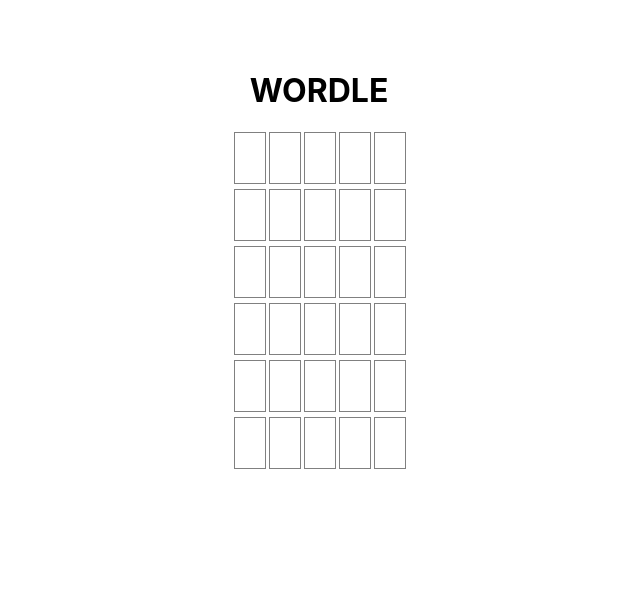
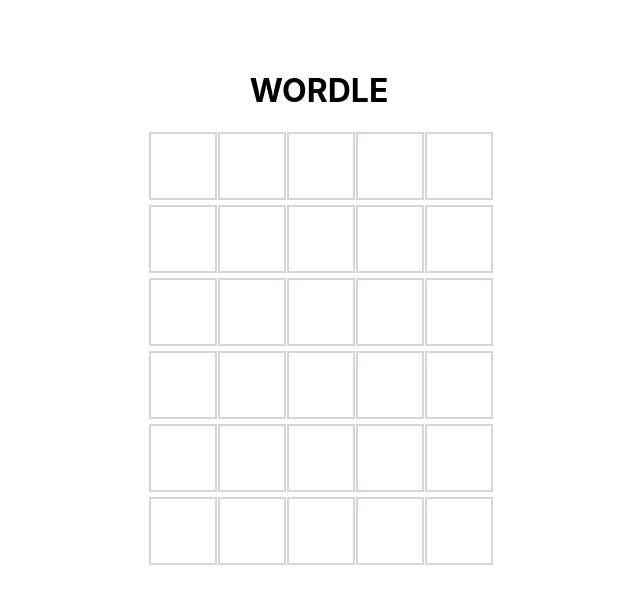
Before and after one commit to varushchi/wordle, a React (Create React App) app: page / in a window 1280 px wide. Shown: the top 604 px of the page, without its empty margins (321-961 px from the left). Built offline with nearby package versions, Linux system fonts and the light colour scheme; the HTML template or start-up script is replaced by a standard one.

Commit message:
tried animations

```diff
--- a/src/App.css
+++ b/src/App.css
@@ -1,8 +1,14 @@
 .App{
-  max-width: calc(5*30px + 5*5px);
+  width: calc(5*62px + 5*5px);
   margin-inline: auto;
   margin-top: 50px;
   display: flex;
   flex-direction: column;
   align-items: center;
+  justify-content: center;
+  border: none;
 }
+
+.App:focus{
+  outline: none;
+}
--- a/src/App.tsx
+++ b/src/App.tsx
@@ -1,4 +1,4 @@
-import React, { useEffect, useState } from 'react';
+import React, { useEffect, useRef, useState } from 'react';
 import './App.css';
 import Row from './Row';
 import words from './data/five-letter-words.json'
@@ -26,12 +26,24 @@
   const [currentLetter, setCurrentLetter] = useState(localStorage.getItem('currentLetter') !== null ? Number(localStorage.getItem('currentLetter')) : 0)
   const [currentRow, setCurrentRow] = useState(localStorage.getItem('currentRow') !== null ? Number(localStorage.getItem('currentRow')) : 0)
   const [wordOfToday, setWordOfToday] = useState(localStorage.getItem('wordOfToday') !== null ? String(localStorage.getItem('wordOfToday')) : '')
-  const [win, setWin] = useState(localStorage.getItem('win') !== null ? Boolean(localStorage.getItem('win')) : false)
-  const [loss, setLoss] = useState(localStorage.getItem('loss') !== null ? Boolean(localStorage.getItem('loss')) : false)
+  const [win, setWin] = useState(localStorage.getItem('win') !== null ? (localStorage.getItem('win') === 'true' ? true : false)  : false)
+  const [loss, setLoss] = useState(localStorage.getItem('loss') !== null ? (localStorage.getItem('loss') === 'true' ? true : false) : false)
   const [streak, setStreak] = useState(localStorage.getItem('streak') !== null ? Number(localStorage.getItem('streak')) : 0)
+  const [notAWord, setNotAWord] = useState(false)
+  const divRef: React.RefObject<HTMLDivElement> = useRef(null)
+
+  const yellowBackGround = '#c9b458'
+  const greenBackGround = '#6aaa64'
+  const grayBackGround = '#787c7e'
 
   useEffect(() => {
-    setWordOfToday(words[new Date().getTime() % words.length].toLowerCase())
+    if (divRef && divRef.current){
+      divRef.current.focus()
+    }
+  },[])
+
+  useEffect(() => {
+    setWordOfToday(words[(Number(new Date().toISOString().split('T')[0].split('-').join(''))) % words.length].toLowerCase())
     if (localStorage.getItem('wordOfToday') !== wordOfToday){
       setCurrentLetter(0)
       setCurrentRow(0)
@@ -74,6 +86,9 @@
     if (win || loss){
       return
     }
+
+    setNotAWord(false)
+
     // complete row
     if (e.key === 'Enter' && currentLetter === 5){
       let word = ''
@@ -90,11 +105,11 @@
                   if (tempWordOfToday.includes(letter.value)){
                     tempWordOfToday = tempWordOfToday.replace(letter.value, '')
                     if (wordOfToday[letterIndex] === letter.value){
-                      return {...letter, color: 'green'}
+                      return {...letter, color: greenBackGround}
                     }
-                    return {...letter, color: 'yellow'}
+                    return {...letter, color: yellowBackGround}
                   }
-                  return {...letter, color: 'gray'}
+                  return {...letter, color: grayBackGround}
                 })
               }
               return row
@@ -105,7 +120,7 @@
         setCurrentLetter(0)
       }
       else{
-        alert('not a word')
+        setNotAWord(true)
       }
 
       if (word === wordOfToday){
@@ -113,7 +128,7 @@
         setStreak(streak + 1)
       }
 
-      if(currentRow === 5){
+      if(currentRow === 5 && word !== wordOfToday){
         setLoss(true)
         setStreak(0)
       }
@@ -162,8 +177,9 @@
   }
 
   return (
-    <div className="App" onKeyDown={(e) => handleInput(e)} tabIndex={0}>
+    <div className="App" onKeyDown={(e) => handleInput(e)} ref={divRef} tabIndex={0}>
       <h1>WORDLE</h1>
+      {notAWord && <p>Not a word</p>}
       {rowElem}
       {(win || loss) && <WinLossPage streak={streak} win={win} answer={wordOfToday}/>}
     </div>
--- a/src/Letter.css
+++ b/src/Letter.css
@@ -1,6 +1,12 @@
 .Letter{
-  width: 30px;
-  height: 50px;
+  display: flex;
+  align-items: center;
+  justify-content: center;
+
+  & > p{
+    font-size: 32px;
+    font-weight: bold;
+  }
 }
 
 @keyframes newLetter{
@@ -15,6 +21,26 @@
   }
 }
 
+@keyframes rowCompleted{
+  0%{
+    transform: rotateX(50deg);
+  }
+  25%{
+    transform: rotateX(90deg);
+    color: white;
+
+  }
+  100%{
+    transform: rotateX(0deg);
+    color: white;
+  }
+}
+
 .added-new{
   animation: newLetter 0.1s;
 }
+
+.row-completed{
+  animation: rowCompleted 1s ease-out;
+  animation-fill-mode: forwards;
+}
--- a/src/Letter.tsx
+++ b/src/Letter.tsx
@@ -8,10 +8,21 @@
 
 export default function Letter(props: Props) {
 
-  const borderColor = props.value === '' ? 'gray' : 'black'
+  const grayWithoutValue = '#d3d6da'
+  const grayWithValue = '#878a8c'
+
+  const borderColor = props.value === '' ? grayWithoutValue : grayWithValue
   return (
-    <div className={`Letter ${props.value && 'added-new'}`} style={{backgroundColor: props.color, border: `1px solid ${borderColor}`}}>
-      {props.value}
+    <div
+      className={`Letter ${props.value && 'added-new'} ${props.color && 'row-completed'}`}
+      style={{
+        backgroundColor: props.color,
+        border: `${props.color ? 'none' : `2px solid ${borderColor}`}`,
+        width: `${props.color ? '66px' : '64px'}`,
+        height: `${props.color ? '66px' : '64px'}`
+      }}
+    >
+      <p>{props.value.toUpperCase()}</p>
     </div>
   )
 }
--- a/src/Row.css
+++ b/src/Row.css
@@ -1,6 +1,6 @@
 .Row{
   display: grid;
-  grid-template-columns: repeat(5,30px);
+  grid-template-columns: repeat(5, 64px);
   column-gap: 5px;
   margin-bottom: 5px;
 }
--- a/src/WinLossPage.tsx
+++ b/src/WinLossPage.tsx
@@ -25,7 +25,7 @@
 
   return (
     <div className='WinPage'>
-      {props.win && <h1>Congragulation!</h1>}
+      {props.win && <h1>Congratulation!</h1>}
       {!props.win && <h1>Better luck next time</h1>}
       {!props.win && <h3>Answer was {props.answer}</h3>}
       <h3>Come back in {calcTime}</h3>
```
